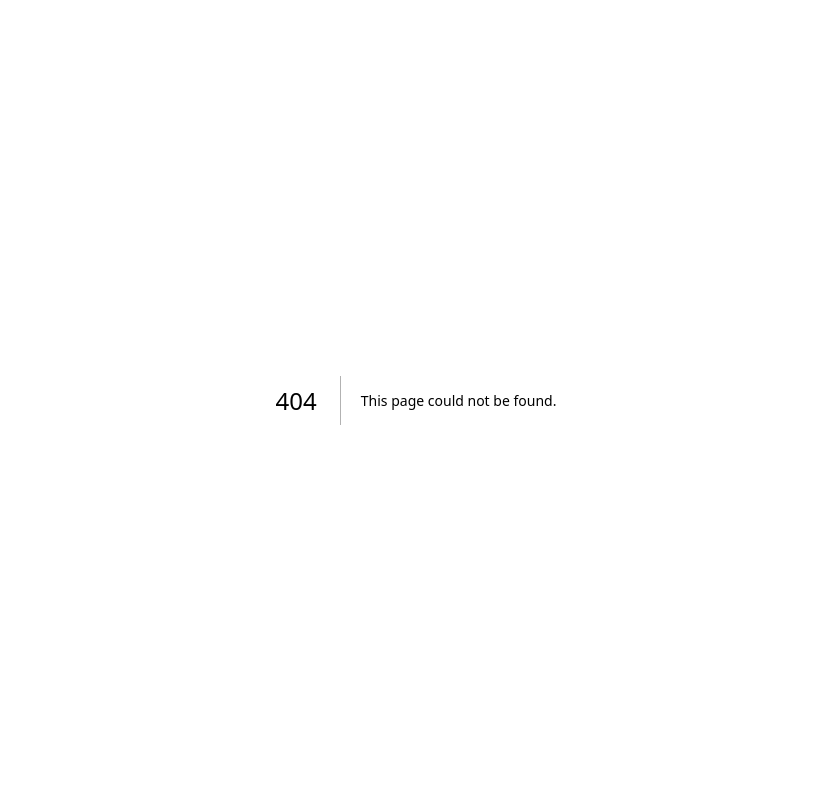
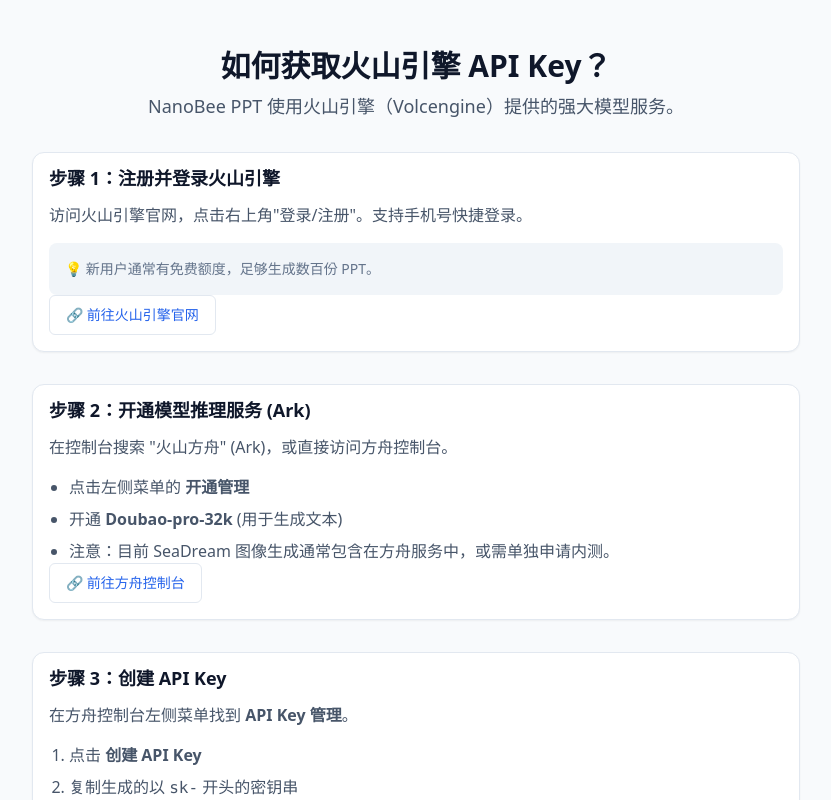
Before and after one commit to cklxx/NanoBee, a Next.js app in the folder frontend/: page /guide/volcengine in a window 1280 px wide. Before the commit this address had no page. Shown: the top 800 px of the page, without its empty margins (224-1055 px from the left). Built offline with nearby package versions, Linux system fonts and the light colour scheme.

Commit message:
feat: Add User API Key support, Auto-save function, and improved UI guide

```diff
--- /dev/null
+++ b/frontend/app/guide/volcengine/page.tsx
@@ -0,0 +1,95 @@
+"use client";
+
+import Link from "next/link";
+import { Button } from "../../components/ui/button";
+import { Card, CardContent, CardDescription, CardHeader, CardTitle } from "../../components/ui/card";
+
+export default function GuideVolcenginePage() {
+    return (
+        <div className="min-h-screen bg-slate-50 py-12 px-4 sm:px-6 lg:px-8">
+            <div className="max-w-3xl mx-auto space-y-8">
+                <div className="text-center">
+                    <h1 className="text-3xl font-bold text-slate-900">如何获取火山引擎 API Key？</h1>
+                    <p className="mt-2 text-lg text-slate-600">
+                        NanoBee PPT 使用火山引擎（Volcengine）提供的强大模型服务。
+                    </p>
+                </div>
+
+                <Card>
+                    <CardHeader>
+                        <CardTitle>步骤 1：注册并登录火山引擎</CardTitle>
+                    </CardHeader>
+                    <CardContent className="space-y-4">
+                        <p className="text-slate-600">
+                            访问火山引擎官网，点击右上角"登录/注册"。支持手机号快捷登录。
+                        </p>
+                        <div className="bg-slate-100 p-4 rounded-lg text-sm text-slate-500">
+                            💡 新用户通常有免费额度，足够生成数百份 PPT。
+                        </div>
+                        <a
+                            href="https://www.volcengine.com/"
+                            target="_blank"
+                            rel="noopener noreferrer"
+                        >
+                            <Button variant="outline" className="w-full sm:w-auto">
+                                🔗 前往火山引擎官网
+                            </Button>
+                        </a>
+                    </CardContent>
+                </Card>
+
+                <Card>
+                    <CardHeader>
+                        <CardTitle>步骤 2：开通模型推理服务 (Ark)</CardTitle>
+                    </CardHeader>
+                    <CardContent className="space-y-4">
+                        <p className="text-slate-600">
+                            在控制台搜索 "火山方舟" (Ark)，或直接访问方舟控制台。
+                        </p>
+                        <ul className="list-disc pl-5 space-y-2 text-slate-600">
+                            <li>点击左侧菜单的 <strong>开通管理</strong></li>
+                            <li>开通 <strong>Doubao-pro-32k</strong> (用于生成文本)</li>
+                            <li>注意：目前 SeaDream 图像生成通常包含在方舟服务中，或需单独申请内测。</li>
+                        </ul>
+                        <a
+                            href="https://console.volcengine.com/ark/region:ark+cn-beijing/endpoint"
+                            target="_blank"
+                            rel="noopener noreferrer"
+                        >
+                            <Button variant="outline" className="w-full sm:w-auto">
+                                🔗 前往方舟控制台
+                            </Button>
+                        </a>
+                    </CardContent>
+                </Card>
+
+                <Card>
+                    <CardHeader>
+                        <CardTitle>步骤 3：创建 API Key</CardTitle>
+                    </CardHeader>
+                    <CardContent className="space-y-4">
+                        <p className="text-slate-600">
+                            在方舟控制台左侧菜单找到 <strong>API Key 管理</strong>。
+                        </p>
+                        <ol className="list-decimal pl-5 space-y-2 text-slate-600">
+                            <li>点击 <strong>创建 API Key</strong></li>
+                            <li>复制生成的以 <code>sk-</code> 开头的密钥串</li>
+                            <li>回到 NanoBee，将密钥粘贴在左下角的输入框中</li>
+                        </ol>
+                        <div className="bg-yellow-50 border border-yellow-200 p-4 rounded-lg text-sm text-yellow-800">
+                            🔒 您的 API Key 仅保存在本地浏览器中，不会被上传到 NanoBee 服务器用于其他用途。
+                        </div>
+                    </CardContent>
+                </Card>
+
+                <div className="flex justify-center pt-8">
+                    <Link href="/">
+                        <Button size="lg" className="px-8 shadow-xl bg-gradient-to-r from-blue-600 to-indigo-600 hover:from-blue-700 hover:to-indigo-700 text-white border-0">
+                            ← 返回 NanoBee 开始创作
+                        </Button>
+                    </Link>
+                </div>
+            </div>
+        </div>
+    );
+}
--- a/frontend/app/layout.tsx
+++ b/frontend/app/layout.tsx
@@ -2,7 +2,7 @@
 import "./globals.css";
 
 export const metadata: Metadata = {
-  title: "NanoBee Harness",
+  title: "NanoBee PPT",
   description: "Control console for the long-running agent harness",
 };
 
--- a/frontend/app/page.tsx
+++ b/frontend/app/page.tsx
@@ -8,6 +8,7 @@
 import { Input } from "./components/ui/input";
 import { Label } from "./components/ui/label";
 import { Textarea } from "./components/ui/textarea";
+import Link from "next/link";
 
 const apiBase = process.env.NEXT_PUBLIC_API_BASE || "http://localhost:8000";
 
@@ -55,6 +56,19 @@
   const [busy, setBusy] = React.useState<string | null>(null);
   const [currentSlideIndex, setCurrentSlideIndex] = React.useState(0);
   const [expandedRefs, setExpandedRefs] = React.useState<Set<number>>(new Set());
+  const [apiKey, setApiKey] = React.useState(""); // 用户自定义 API Key
+
+  // 加载 API Key
+  React.useEffect(() => {
+    const key = localStorage.getItem('nanobee_api_key');
+    if (key) setApiKey(key);
+  }, []);
+
+  // 保存 API Key
+  const handleApiKeyChange = (value: string) => {
+    setApiKey(value);
+    localStorage.setItem('nanobee_api_key', value);
+  };
 
   // PPT项目管理
   interface SavedProject {
@@ -69,6 +83,7 @@
   }
 
   const [savedProjects, setSavedProjects] = React.useState<SavedProject[]>([]);
+  const [currentProjectId, setCurrentProjectId] = React.useState<string | null>(null);
   const [showHistory, setShowHistory] = React.useState(false);
 
   // 加载已保存的项目列表
@@ -84,22 +99,58 @@
   }, []);
 
   // 保存当前项目
-  const saveCurrentProject = () => {
+  // 自动保存逻辑
+  React.useEffect(() => {
+    // 只有当有实质内容时才保存
+    if (!topic && !slides.length) return;
+
+    const timer = setTimeout(() => {
+      saveProject();
+    }, 1000); // 1秒防抖
+
+    return () => clearTimeout(timer);
+  }, [topic, stylePrompt, references, outline, slides, slideImages]);
+
+  const saveProject = () => {
+    const timestamp = Date.now();
+    let id = currentProjectId;
+
+    // 如果没有ID，创建一个新ID
+    if (!id) {
+      // 只有在真的已经在创作时才创建新ID
+      if (topic || slides.length) {
+        id = timestamp.toString();
+        setCurrentProjectId(id);
+      } else {
+        return;
+      }
+    }
+
     const project: SavedProject = {
-      id: Date.now().toString(),
+      id: id!,
       topic,
       stylePrompt,
-      timestamp: Date.now(),
+      timestamp,
       references,
       outline,
       slides,
       slideImages,
     };
 
-    const newProjects = [project, ...savedProjects];
-    setSavedProjects(newProjects);
-    localStorage.setItem('nanobee_projects', JSON.stringify(newProjects));
-    pushStatus(`✓ 已保存项目：${topic}`);
+    setSavedProjects(prev => {
+      const index = prev.findIndex(p => p.id === project.id);
+      let newProjects;
+      if (index >= 0) {
+        // 更新现有项目
+        newProjects = [...prev];
+        newProjects[index] = project;
+      } else {
+        // 新增项目
+        newProjects = [project, ...prev];
+      }
+      localStorage.setItem('nanobee_projects', JSON.stringify(newProjects));
+      return newProjects;
+    });
   };
 
   // 加载已保存的项目
@@ -111,6 +162,7 @@
     setSlides(project.slides);
     setSlideImages(project.slideImages);
     setCurrentSlideIndex(0);
+    setCurrentProjectId(project.id); // 设置当前项目ID
     setShowHistory(false);
     pushStatus(`✓ 已加载项目：${project.topic}`);
   };
@@ -120,6 +172,9 @@
     const newProjects = savedProjects.filter(p => p.id !== id);
     setSavedProjects(newProjects);
     localStorage.setItem('nanobee_projects', JSON.stringify(newProjects));
+    if (id === currentProjectId) {
+      setCurrentProjectId(null); // 如果删除了当前项目，重置ID
+    }
     pushStatus('✓ 已删除项目');
   };
 
@@ -154,7 +209,11 @@
       const response = await fetch(`${apiBase}/api/ppt/outline`, {
         method: "POST",
         headers: { "Content-Type": "application/json" },
-        body: JSON.stringify({ topic, references }),
+        body: JSON.stringify({
+          topic,
+          references,
+          text_model: apiKey ? { model: "doubao-seed-1-6-251015", base_url: "", api_key: apiKey } : undefined
+        }),
       });
       if (!response.ok) throw new Error(`大纲生成失败: ${response.statusText}`);
       const data = await response.json();
@@ -175,7 +234,13 @@
       const response = await fetch(`${apiBase}/api/ppt/slides`, {
         method: "POST",
         headers: { "Content-Type": "application/json" },
-        body: JSON.stringify({ topic, outline, references, style_prompt: stylePrompt }),
+        body: JSON.stringify({
+          topic,
+          outline,
+          references,
+          style_prompt: stylePrompt,
+          text_model: apiKey ? { model: "doubao-seed-1-6-251015", base_url: "", api_key: apiKey } : undefined
+        }),
       });
       if (!response.ok) throw new Error(`幻灯片生成失败: ${response.statusText}`);
       const data = await response.json();
@@ -196,7 +261,12 @@
       const response = await fetch(`${apiBase}/api/ppt/images`, {
         method: "POST",
         headers: { "Content-Type": "application/json" },
-        body: JSON.stringify({ topic, slides, watermark: false }),
+        body: JSON.stringify({
+          topic,
+          slides,
+          watermark: false,
+          image_model: apiKey ? { model: "doubao-seedream-4-5-251128", base_url: "", api_key: apiKey } : undefined
+        }),
       });
       if (!response.ok) throw new Error(`PPT 页面生成失败: ${response.statusText}`);
       const data = await response.json();
@@ -249,7 +319,19 @@
                 <p className="text-sm text-slate-500">AI 驱动的 PPT 生成工作流</p>
               </div>
             </div>
-
+            <ul className="list-disc pl-5 space-y-2 text-slate-600">
+              <li>点击左侧菜单的 <strong>模型推理 &gt; 在线推理 &gt; 创建推理接入点</strong></li>
+              <li>文本模型：搜索并选择 <strong>doubao-pro-32k</strong>，接入点名称需记下或保持默认（如 <code>ep-2024...</code>）。</li>
+              <li>图像模型：搜索并选择 <strong>doubao-seedream-4.5</strong> （原 SeaDream）。</li>
+              <li>
+                <span className="font-semibold text-red-600">重要提示：</span>
+                本项目默认使用以下公共接入点 ID，如果您的接入点 ID 不同，目前需手动修改代码配置：
+                <ul className="list-disc pl-5 mt-1 text-sm font-mono text-slate-500">
+                  <li>文本: doubao-seed-1-6-251015</li>
+                  <li>图像: doubao-seedream-4-5-251128</li>
+                </ul>
+              </li>
+            </ul>
             {/* 项目管理按钮 */}
             <div className="flex gap-2">
               <Button
@@ -259,14 +341,7 @@
               >
                 📚 历史记录 ({savedProjects.length})
               </Button>
-              <Button
-                onClick={saveCurrentProject}
-                disabled={!slides.length}
-                variant="outline"
-                className="flex-1 text-sm"
-              >
-                💾 保存项目
-              </Button>
+
             </div>
           </div>
 
@@ -715,6 +790,29 @@
             </div>
           </div>
         )}
+        {/* API Key 设置 */}
+        <div className="p-4 border-t border-slate-200 bg-white sticky bottom-0">
+          <Label className="text-xs font-semibold text-slate-500 mb-2 block">
+            自定义 API Key (可选)
+          </Label>
+          <Input
+            type="password"
+            placeholder="sk-..."
+            value={apiKey}
+            onChange={(e) => handleApiKeyChange(e.target.value)}
+            className="mb-2 text-xs h-8"
+          />
+          <div className="flex justify-between items-center text-[10px] text-slate-400">
+            <span>共用于 Doubao/SeaDream</span>
+            <Link
+              href="/guide/volcengine"
+              target="_blank"
+              className="text-blue-500 hover:underline flex items-center gap-1"
+            >
+              ❓ 如何获取 Key
+            </Link>
+          </div>
+        </div>
       </div>
     </div>
   );
```
